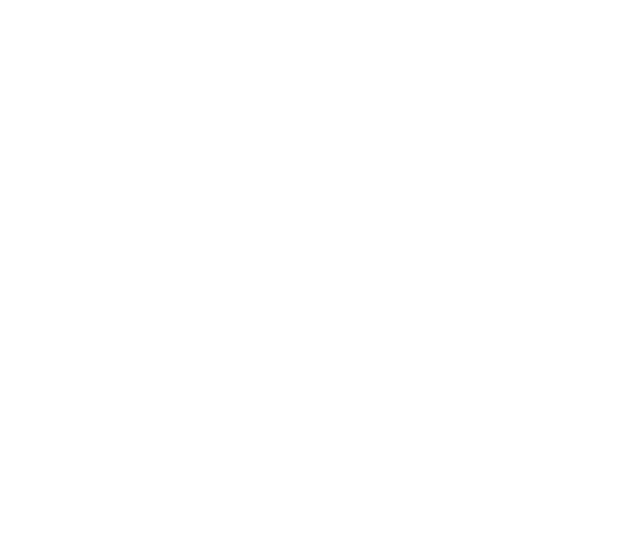
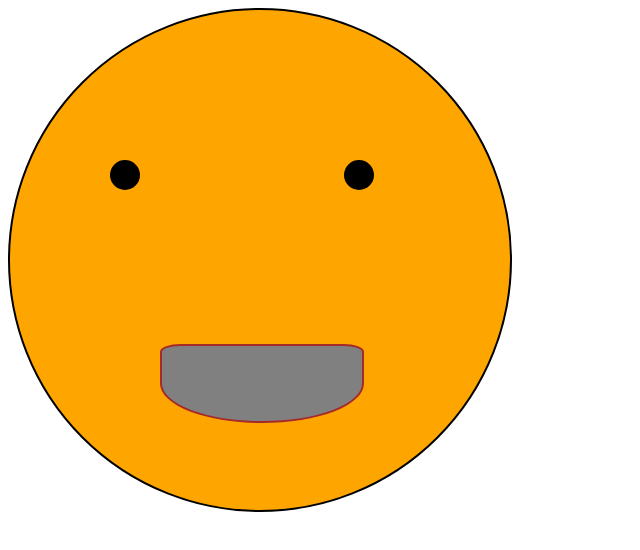
Before and after one commit to Onkarsathe007/MERN-STACK, a plain HTML site: page 2.CSS 3/LEVEL 4/5.smilyface.html in a window 1280 px wide. Shown: the whole page, without its empty margins (0-640 px from the left). Drawn offline with Linux system fonts and the light colour scheme.

Commit message:
Smily Face

```diff
--- a/2.CSS 3/LEVEL 4/5.smilyface.html
+++ b/2.CSS 3/LEVEL 4/5.smilyface.html
@@ -1,11 +1,55 @@
 <!DOCTYPE html>
 <html lang="en">
 <head>
-    <meta charset="UTF-8">
-    <meta name="viewport" content="width=device-width, initial-scale=1.0">
-    <title>Document</title>
+    <style>
+        .face{
+            width: 500px;
+            height: 500px;
+            border-radius: 50%;
+            background-color: orange;
+            border: 2px solid black;
+        }
+        .mouth{
+            width: 200px;
+            height: 75px;
+            background-color: grey;
+            border: 2px solid brown;
+            border-top-left-radius:10%;
+            border-top-right-radius:10%;
+            border-end-start-radius: 50%;
+            border-end-end-radius: 50%;
+            top: 60%;
+            left:30%;
+            position: relative;
+        }
+        .eye1{
+            width: 30px;
+            height: 30px;
+            background-color: black;
+            border-radius: 50%;
+            display:inline-block ;
+            top: 30%;
+            left: 20%;
+            position: relative;
+        }
+        .eye2{
+            width: 30px;
+            height: 30px;
+            background-color: black;
+            border-radius: 50%;
+            display:inline-block ;
+            top: 30%;
+            left: 60%;
+            position: relative;
+        }
+
+    </style>
 </head>
 <body>
-
+    <div class="face">
+        <div class="eye1"></div>
+        <div class="eye2"></div>
+        <div class="mouth"></div>
+    </div>
 </body>
 </html>
```
